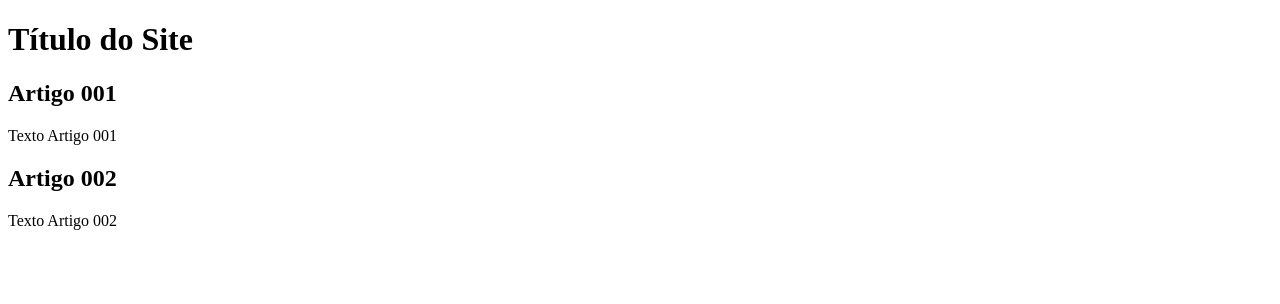
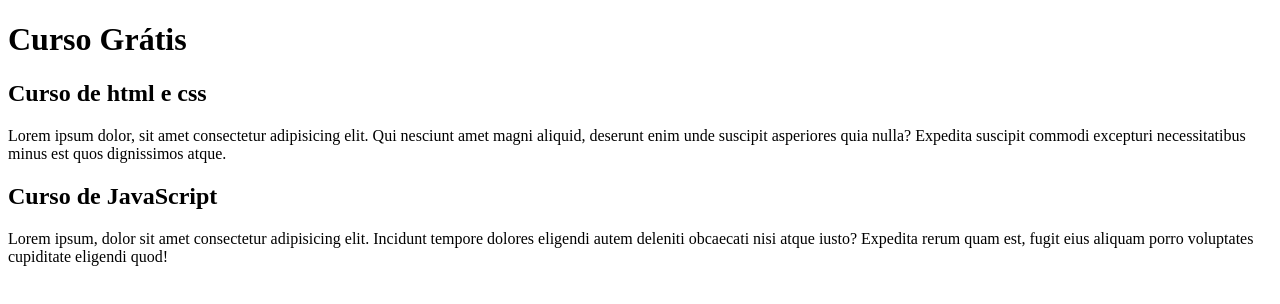
Before and after one commit to poliwantil/projeto-site, a plain HTML site: page index.html in a window 1280 px wide. Drawn offline with Linux system fonts and the light colour scheme.

Commit message:
commit to Conteúdo

```diff
--- a/index.html
+++ b/index.html
@@ -9,15 +9,15 @@
 <body>
    <main>
        <header>
-           <h1>Título do Site</h1>
+           <h1>Curso Grátis</h1>
        </header>
        <article>
-           <h2>Artigo 001</h2>
-           <p>Texto Artigo 001</p>
+           <h2>Curso de html e css</h2>
+           <p>Lorem ipsum dolor, sit amet consectetur adipisicing elit. Qui nesciunt amet magni aliquid, deserunt enim unde suscipit asperiores quia nulla? Expedita suscipit commodi excepturi necessitatibus minus est quos dignissimos atque.</p>
        </article>
        <article>
-           <h2>Artigo 002</h2>
-           <p>Texto Artigo 002</p>
+           <h2>Curso de JavaScript</h2>
+           <p>Lorem ipsum, dolor sit amet consectetur adipisicing elit. Incidunt tempore dolores eligendi autem deleniti obcaecati nisi atque iusto? Expedita rerum quam est, fugit eius aliquam porro voluptates cupiditate eligendi quod!</p>
        </article>
    </main>
 </body>
```
